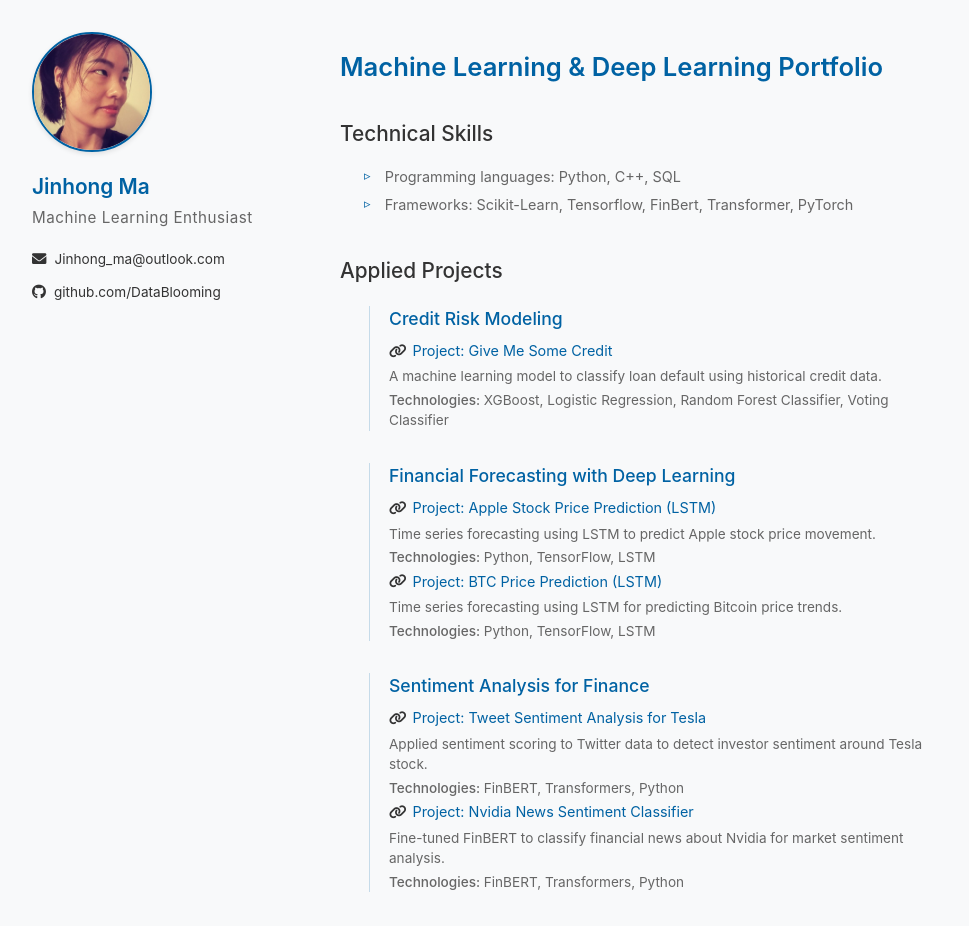
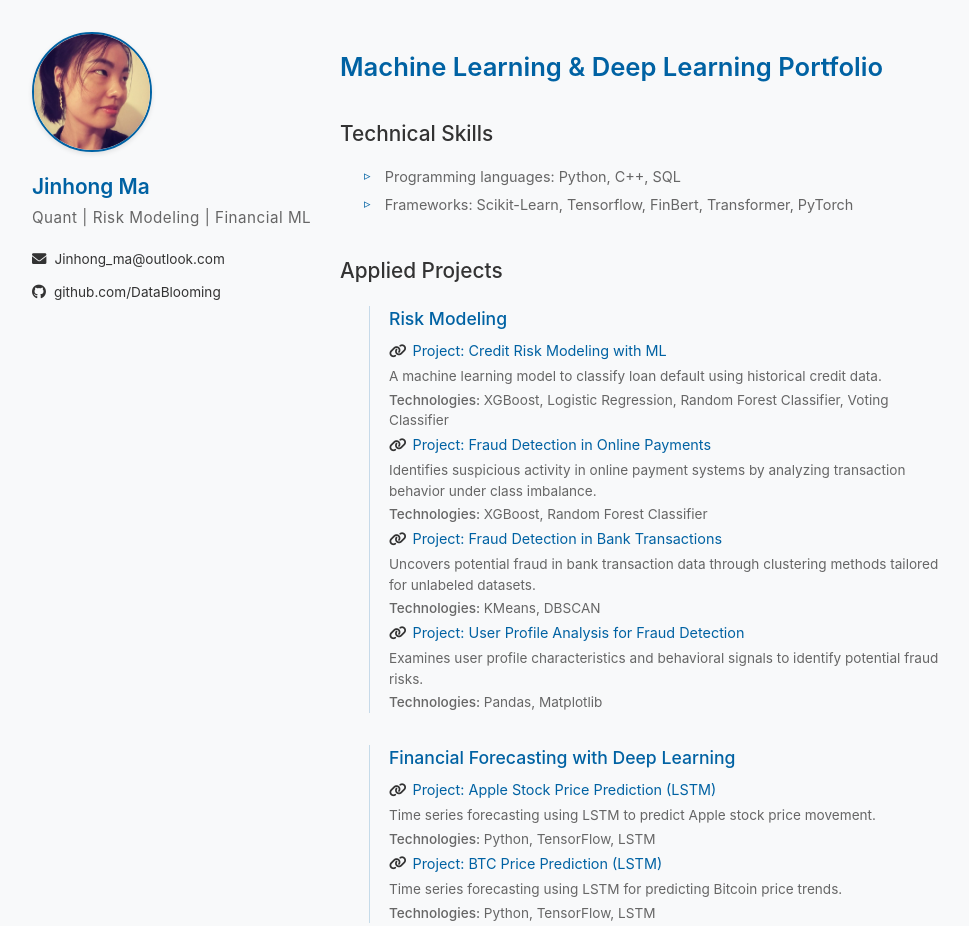
Before and after one commit to DataBlooming/datablooming.github.io, a plain HTML site: page index.html in a window 1280 px wide. Shown: the top 926 px of the page, without its empty margins (92-1061 px from the left). Drawn offline with Linux system fonts and the light colour scheme.

Commit message:
Update index.html

```diff
--- a/index.html
+++ b/index.html
@@ -234,7 +234,7 @@
         <div class="sidebar">
             <img src="image.jpg" alt="My foto" class="profile-img">
             <h1 class="name">Jinhong Ma</h1>
-            <p class="title">Machine Learning Enthusiast</p>
+            <p class="title">Quant | Risk Modeling | Financial ML </p>
 
             <div class="contact-info">
                 <a href="mailto:your.email@example.com" class="contact-item">
@@ -263,27 +263,49 @@
                 <h2>Applied Projects</h2>
 
                 <div class="project">
-                    <h3>Credit Risk Modeling</h3>
+                    <h3>Risk Modeling</h3>
                     <div class="project-title">
                         <i class="fas fa-link"></i>
-                        <a href="https://github.com/DataBlooming/Credit_Risk_Modeling/blob/main/Give%20Me%20Some%20Credit.ipynb" target="_blank">Project: Give Me Some Credit</a>
+                        <a href="https://github.com/DataBlooming/Risk_Modeling/blob/main/credit_risk_modeling_ml.ipynb" target="_blank">Project: Credit Risk Modeling with ML</a>
                     </div>
                     <p class="project-desc">A machine learning model to classify loan default using historical credit data.</p>
                     <p class="technologies">XGBoost, Logistic Regression, Random Forest Classifier, Voting Classifier</p>
+
+                    <div class="project-title">
+                        <i class="fas fa-link"></i>
+                        <a href="https://github.com/DataBlooming/Risk_Modeling/blob/main/fraud_detection_online_payment_ml.ipynb" target="_blank">Project: Fraud Detection in Online Payments</a>
+                    </div>
+                    <p class="project-desc">Identifies suspicious activity in online payment systems by analyzing transaction behavior under class imbalance.</p>
+                    <p class="technologies">XGBoost, Random Forest Classifier </p>
+
+                    <div class="project-title">
+                        <i class="fas fa-link"></i>
+                        <a href="https://github.com/DataBlooming/Risk_Modeling/blob/main/fraud_detection_bank_transactions_ml.ipynb" target="_blank">Project: Fraud Detection in Bank Transactions</a>
+                    </div>
+                    <p class="project-desc">Uncovers potential fraud in bank transaction data through clustering methods tailored for unlabeled datasets.</p>
+                    <p class="technologies">KMeans, DBSCAN </p>
+
+                    <div class="project-title">
+                        <i class="fas fa-link"></i>
+                        <a href="https://github.com/DataBlooming/Risk_Modeling/blob/main/fraud_user_profile_analysis_stat.ipynb" target="_blank">Project: User Profile Analysis for Fraud Detection</a>
+                    </div>
+                    <p class="project-desc">Examines user profile characteristics and behavioral signals to identify potential fraud risks.</p>
+                    <p class="technologies">Pandas, Matplotlib </p>
+
                 </div>
 
                 <div class="project">
                     <h3>Financial Forecasting with Deep Learning</h3>
                     <div class="project-title">
                         <i class="fas fa-link"></i>
-                        <a href="https://github.com/DataBlooming/Financial_Forecasting_Deep_Learning/blob/main/Apple%20stock%20price%20prediction%20lstm.ipynb" target="_blank">Project: Apple Stock Price Prediction (LSTM)</a>
+                        <a href="https://github.com/DataBlooming/Financial_Forecasting_Deep_Learning/blob/main/Apple_stock_price_prediction_lstm.ipynb" target="_blank">Project: Apple Stock Price Prediction (LSTM)</a>
                     </div>
                     <p class="project-desc">Time series forecasting using LSTM to predict Apple stock price movement.</p>
                     <p class="technologies">Python, TensorFlow, LSTM</p>
 
                     <div class="project-title">
                         <i class="fas fa-link"></i>
-                        <a href="https://github.com/DataBlooming/Financial_Forecasting_Deep_Learning/blob/main/BTC%20price%20prediction%20lstm.ipynb" target="_blank">Project: BTC Price Prediction (LSTM)</a>
+                        <a href="https://github.com/DataBlooming/Financial_Forecasting_Deep_Learning/blob/main/BTC_price_prediction_lstm.ipynb" target="_blank">Project: BTC Price Prediction (LSTM)</a>
                     </div>
                     <p class="project-desc">Time series forecasting using LSTM for predicting Bitcoin price trends.</p>
                     <p class="technologies">Python, TensorFlow, LSTM</p>
@@ -293,14 +315,14 @@
                     <h3>Sentiment Analysis for Finance</h3>
                     <div class="project-title">
                         <i class="fas fa-link"></i>
-                        <a href="https://github.com/DataBlooming/Sentiment_Analysis_for_Finance/blob/main/Tesla%20tweet%20sentiment.ipynb" target="_blank">Project: Tweet Sentiment Analysis for Tesla</a>
+                        <a href="https://github.com/DataBlooming/Sentiment_Analysis_for_Finance/blob/main/Tesla_tweet_sentiment_analysis.ipynb" target="_blank">Project: Tweet Sentiment Analysis for Tesla</a>
                     </div>
                     <p class="project-desc">Applied sentiment scoring to Twitter data to detect investor sentiment around Tesla stock.</p>
                     <p class="technologies">FinBERT, Transformers, Python</p>
 
                     <div class="project-title">
                         <i class="fas fa-link"></i>
-                        <a href="https://github.com/DataBlooming/Sentiment_Analysis_for_Finance/blob/main/Nvidia%20news%20sentiment.ipynb" target="_blank">Project: Nvidia News Sentiment Classifier</a>
+                        <a href="https://github.com/DataBlooming/Sentiment_Analysis_for_Finance/blob/main/Nvidia_news_sentiment_analysis.ipynb" target="_blank">Project: Nvidia News Sentiment Classifier</a>
                     </div>
                     <p class="project-desc">Fine-tuned FinBERT to classify financial news about Nvidia for market sentiment analysis.</p>
                     <p class="technologies">FinBERT, Transformers, Python</p>
```
